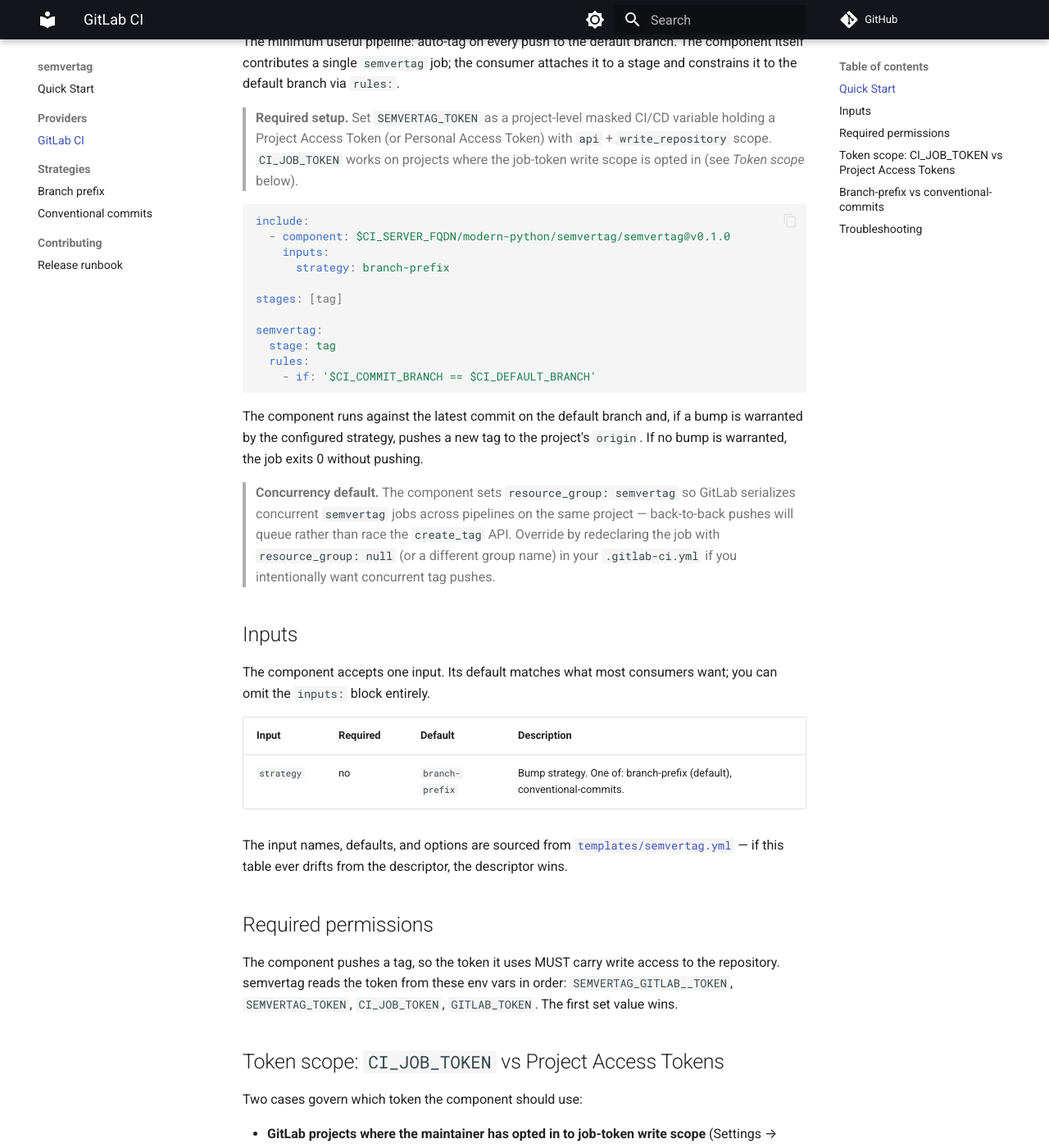
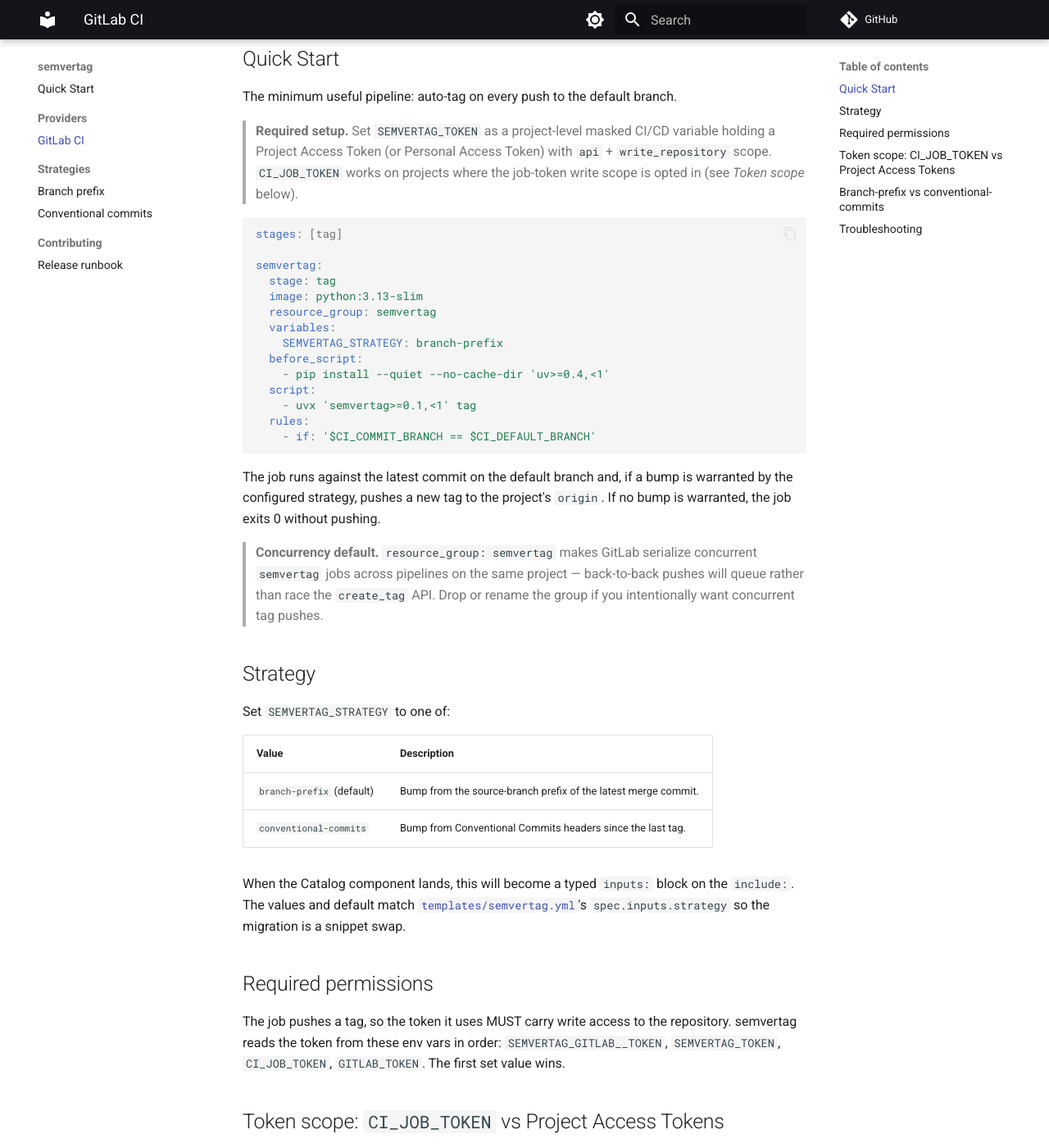
Before and after one commit to actions-marketplace-validations/modern-python_semvertag, an MkDocs documentation site: the page built from docs/providers/gitlab.md, in a window 1280 px wide and 1400 px high, scrolled down 335 px. Shown: the whole window at 82% size. Built offline with MkDocs 1.6.1 and Material for MkDocs 9.7.7, drawn with Linux system fonts in a browser that asks for light colours; comment, search, counter and statistics services are not loaded; some of the changed text lies outside the part shown.

Commit message:
docs: replace Catalog include with inline uvx job (Catalog pending)
The README + docs sell a one-line `include: - component:
gitlab.com/modern-python/semvertag/semvertag@v0.1.0` but the
modern-python namespace doesn't yet exist on gitlab.com, so any user
copying the snippet gets a 404. The Catalog publishing path is still
TBD (Story 4.3b deferred the cross-host publishing decision).

Replace the three live-doc references with the equivalent inline job
that consumers can paste today:

  semvertag:
    image: python:3.13-slim
    variables:
      SEMVERTAG_STRATEGY: branch-prefix
    before_script:
      - pip install --quiet 'uv>=0.4,<1'
    script:
      - uvx 'semvertag>=0.1,<1' tag
    rules:
      - if: '\$CI_COMMIT_BRANCH == \$CI_DEFAULT_BRANCH'

Add a "Catalog component pending" callout at the top of
docs/providers/gitlab.md and reframe the inputs table as a strategy
table (will become typed `inputs:` once the Catalog component
publishes). Sweep stale "the component does X" prose to "the job does
X" / "semvertag does X" since the page now describes an inline job.

Leaves templates/semvertag.yml unchanged — the descriptor is still
correct, just not published yet. Plan + spec under
docs/superpowers/ unchanged (frozen historical artifacts).

Ship as 0.1.1.

````diff
--- a/docs/providers/gitlab.md
+++ b/docs/providers/gitlab.md
@@ -1,17 +1,20 @@
 # GitLab CI
 
-Use semvertag in GitLab CI via the published CI Catalog component. The
-component is a thin GitLab CI job template around the `semvertag` CLI —
-it pulls a lightweight Python image, installs `uv`, then runs
-`uvx semvertag tag`. No PyPI install in your repo, no maintained pipeline
-YAML beyond the snippet below.
+Use semvertag in GitLab CI via a small inline job that installs `uv`
+and runs `uvx semvertag tag`. No PyPI install in your repo, no
+maintained pipeline YAML beyond the snippet below.
+
+> **Catalog component pending.** A one-line `include: - component: …`
+> via the GitLab CI Catalog is the eventual delivery path — the
+> descriptor lives at
+> [`templates/semvertag.yml`](https://github.com/modern-python/semvertag/blob/main/templates/semvertag.yml)
+> — but the component has not yet been published to gitlab.com's
+> Catalog. Paste the job below into `.gitlab-ci.yml` until then.
 
 ## Quick Start
 
 The minimum useful pipeline: auto-tag on every push to the default
-branch. The component itself contributes a single `semvertag` job; the
-consumer attaches it to a stage and constrains it to the default
-branch via `rules:`.
+branch.
 
 > **Required setup.** Set `SEMVERTAG_TOKEN` as a project-level masked
 > CI/CD variable holding a Project Access Token (or Personal Access
@@ -20,56 +23,58 @@
 > (see *Token scope* below).
 
 ```yaml
-include:
-  - component: $CI_SERVER_FQDN/modern-python/semvertag/semvertag@v0.1.0
-    inputs:
-      strategy: branch-prefix
-
 stages: [tag]
 
 semvertag:
   stage: tag
+  image: python:3.13-slim
+  resource_group: semvertag
+  variables:
+    SEMVERTAG_STRATEGY: branch-prefix
+  before_script:
+    - pip install --quiet --no-cache-dir 'uv>=0.4,<1'
+  script:
+    - uvx 'semvertag>=0.1,<1' tag
   rules:
     - if: '$CI_COMMIT_BRANCH == $CI_DEFAULT_BRANCH'
 ```
 
+The job runs against the latest commit on the default branch and, if a
+bump is warranted by the configured strategy, pushes a new tag to the
+project's `origin`. If no bump is warranted, the job exits 0 without
+pushing.
 
-The component runs against the latest commit on the default branch and,
-if a bump is warranted by the configured strategy, pushes a new tag to
-the project's `origin`. If no bump is warranted, the job exits 0
-without pushing.
+> **Concurrency default.** `resource_group: semvertag` makes GitLab
+> serialize concurrent `semvertag` jobs across pipelines on the same
+> project — back-to-back pushes will queue rather than race the
+> `create_tag` API. Drop or rename the group if you intentionally want
+> concurrent tag pushes.
 
-> **Concurrency default.** The component sets `resource_group: semvertag`
-> so GitLab serializes concurrent `semvertag` jobs across pipelines on
-> the same project — back-to-back pushes will queue rather than race
-> the `create_tag` API. Override by redeclaring the job with
-> `resource_group: null` (or a different group name) in your
-> `.gitlab-ci.yml` if you intentionally want concurrent tag pushes.
+## Strategy
 
-## Inputs
+Set `SEMVERTAG_STRATEGY` to one of:
 
-The component accepts one input. Its default matches what most
-consumers want; you can omit the `inputs:` block entirely.
+| Value | Description |
+|---|---|
+| `branch-prefix` (default) | Bump from the source-branch prefix of the latest merge commit. |
+| `conventional-commits` | Bump from Conventional Commits headers since the last tag. |
 
-| Input | Required | Default | Description |
-|---|---|---|---|
-| `strategy` | no | `branch-prefix` | Bump strategy. One of: branch-prefix (default), conventional-commits. |
-
-The input names, defaults, and options are sourced from
-[`templates/semvertag.yml`](https://github.com/modern-python/semvertag/blob/main/templates/semvertag.yml) —
-if this table ever drifts from the descriptor, the descriptor wins.
+When the Catalog component lands, this will become a typed `inputs:`
+block on the `include:`. The values and default match
+[`templates/semvertag.yml`](https://github.com/modern-python/semvertag/blob/main/templates/semvertag.yml)'s
+`spec.inputs.strategy` so the migration is a snippet swap.
 
 
 ## Required permissions
 
-The component pushes a tag, so the token it uses MUST carry write
-access to the repository. semvertag reads the token from these env
+The job pushes a tag, so the token it uses MUST carry write access to
+the repository. semvertag reads the token from these env
 vars in order: `SEMVERTAG_GITLAB__TOKEN`, `SEMVERTAG_TOKEN`,
 `CI_JOB_TOKEN`, `GITLAB_TOKEN`. The first set value wins.
 
 ## Token scope: `CI_JOB_TOKEN` vs Project Access Tokens
 
-Two cases govern which token the component should use:
+Two cases govern which token the job should use:
 
 - **GitLab projects where the maintainer has opted in to job-token
   write scope** (Settings → CI/CD → Token Permissions → *Allow access
@@ -107,13 +112,13 @@
 > `ConnectError`. A trailing slash is tolerated (the client strips it).
 
 For most consumers on `gitlab.com`-hosted projects with job-token
-write scope, the minimal include snippet above is the entire setup.
+write scope, the minimal job snippet above is the entire setup.
 
 ## Branch-prefix vs conventional-commits
 
 Pick `branch-prefix` if your team merges merge requests with branch
-names that follow a `fix/...`, `feat/...`, `chore/...` convention. The
-component reads the most recent merge commit's source-branch prefix
+names that follow a `fix/...`, `feat/...`, `chore/...` convention.
+semvertag reads the most recent merge commit's source-branch prefix
 and bumps accordingly — `fix/` bumps patch, `feat/` bumps minor,
 `chore/` bumps nothing. This is the default. See
 [Branch-prefix strategy](../strategies/branch-prefix.md) for the full
@@ -122,20 +127,21 @@
 Pick `conventional-commits` if your team writes
 [Conventional Commits](https://www.conventionalcommits.org/) messages
 directly on the default branch (e.g. `feat: add X`, `fix: handle Y`,
-`feat!: drop Z`). The component scans commits since the last tag and
+`feat!: drop Z`). semvertag scans commits since the last tag and
 chooses the highest bump implied by their type prefixes (`feat!` or
 `BREAKING CHANGE:` → major, `feat:` → minor, `fix:` → patch,
 everything else → none). See
 [Conventional Commits strategy](../strategies/conventional-commits.md)
 for the full type-to-bump mapping and commit-scanning rules.
 
-Set the strategy per project:
+Set the strategy per project by swapping the `SEMVERTAG_STRATEGY`
+value in the job:
 
 ```yaml
-include:
-  - component: $CI_SERVER_FQDN/modern-python/semvertag/semvertag@v0.1.0
-    inputs:
-      strategy: conventional-commits
+semvertag:
+  # ...
+  variables:
+    SEMVERTAG_STRATEGY: conventional-commits
 ```
 
 
@@ -153,7 +159,7 @@
   strips CI variables would suppress it). Set `SEMVERTAG_PROJECT_ID`
   as a project-level CI/CD variable as the override.
 
-- **Self-hosted GitLab, but the component connects to `gitlab.com`**
+- **Self-hosted GitLab, but the job connects to `gitlab.com`**
   — the default endpoint is `https://gitlab.com` and is not
   auto-derived from `CI_SERVER_FQDN`. Set
   `SEMVERTAG_GITLAB__ENDPOINT` as a project-level CI/CD variable
````
Also changed, not shown: README.md (+21 -9 lines), docs/index.md (+15 -6 lines).
